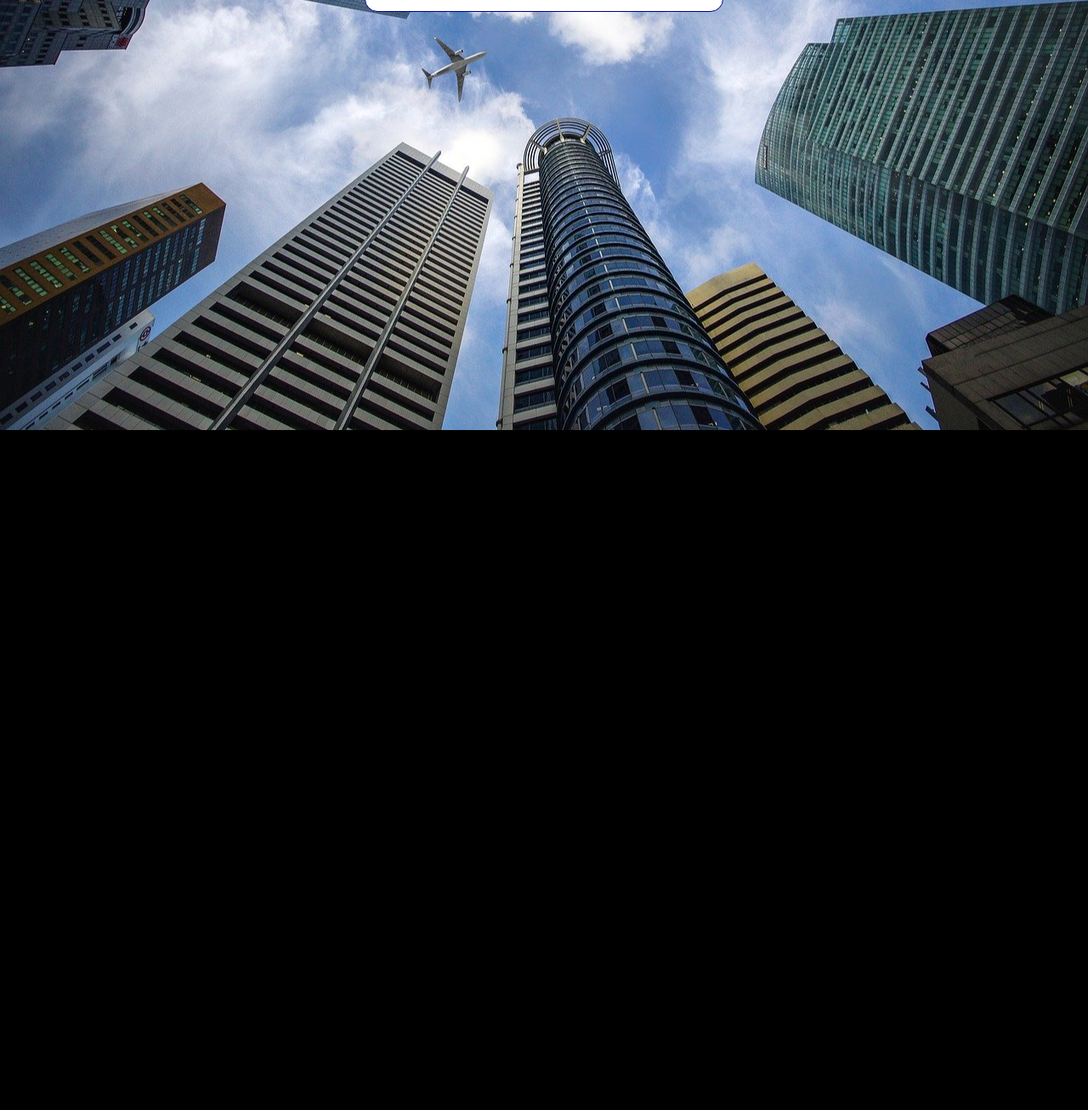
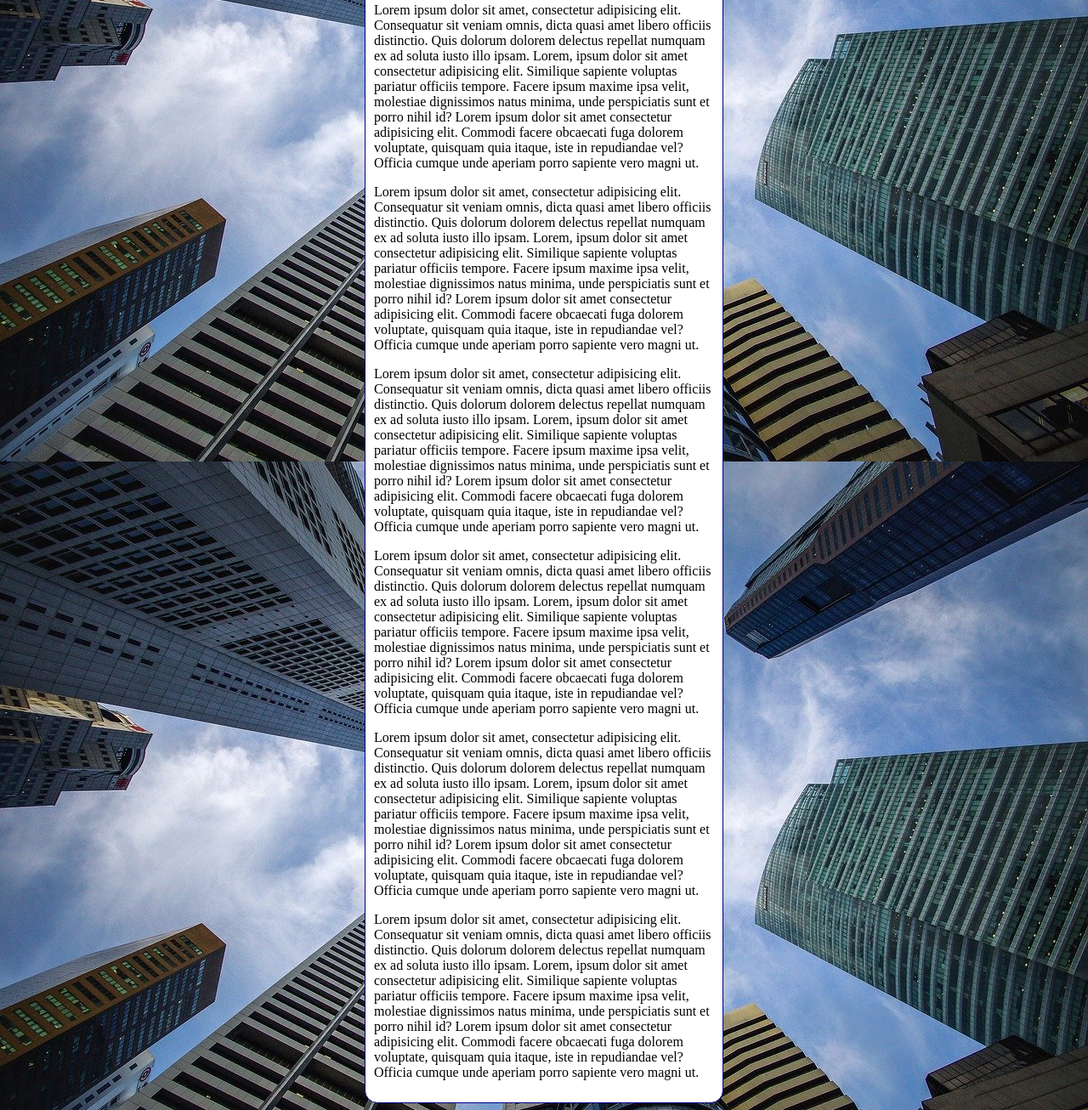
Before and after one commit to Fael3113/Html-CSS, a plain HTML site: page Modulo 3/EX001/fundo006.html in a window 1280 px wide. Shown: the part 310-1616 px from the top of the page at 85% size. Before the commit the page ends 816 px from the top, so only its background shows below. Drawn offline with Linux system fonts and the light colour scheme.

Commit message:
Update fundo006.html

```diff
--- a/Modulo 3/EX001/fundo006.html
+++ b/Modulo 3/EX001/fundo006.html
@@ -3,15 +3,22 @@
 <head>
     <meta charset="UTF-8">
     <meta name="viewport" content="width=device-width, initial-scale=1.0">
-    <title></title>
+    <title>Fundo fixo de tela</title>
     <style>
+        /*
+        background shorthand:
+        color > image > position > / > size > repeat > attachment.
+        */
         body{
-            height: 100vh;
+            /* height: 100vh;
             background-color: black;
             background-image: url(imagens/wallpaper002.jpg);
             background-position: center center;
             background-repeat: no-repeat;
             background-size: cover;
+            background-attachment: fixed; */
+
+            background: black url(imagens/wallpaper002.jpg) center center / cover  no-repeat  fixed;
         }
         main{
             background-color: white;
@@ -27,6 +34,12 @@
     <main>
         <h1>Teste de Imagem de Fundo</h1>
         <p>Lorem ipsum dolor sit amet, consectetur adipisicing elit. Consequatur sit veniam omnis, dicta quasi amet libero officiis distinctio. Quis dolorum dolorem delectus repellat numquam ex ad soluta iusto illo ipsam. Lorem, ipsum dolor sit amet consectetur adipisicing elit. Similique sapiente voluptas pariatur officiis tempore. Facere ipsum maxime ipsa velit, molestiae dignissimos natus minima, unde perspiciatis sunt et porro nihil id? Lorem ipsum dolor sit amet consectetur adipisicing elit. Commodi facere obcaecati fuga dolorem voluptate, quisquam quia itaque, iste in repudiandae vel? Officia cumque unde aperiam porro sapiente vero magni ut.</p>
+        <p>Lorem ipsum dolor sit amet, consectetur adipisicing elit. Consequatur sit veniam omnis, dicta quasi amet libero officiis distinctio. Quis dolorum dolorem delectus repellat numquam ex ad soluta iusto illo ipsam. Lorem, ipsum dolor sit amet consectetur adipisicing elit. Similique sapiente voluptas pariatur officiis tempore. Facere ipsum maxime ipsa velit, molestiae dignissimos natus minima, unde perspiciatis sunt et porro nihil id? Lorem ipsum dolor sit amet consectetur adipisicing elit. Commodi facere obcaecati fuga dolorem voluptate, quisquam quia itaque, iste in repudiandae vel? Officia cumque unde aperiam porro sapiente vero magni ut.</p>
+        <p>Lorem ipsum dolor sit amet, consectetur adipisicing elit. Consequatur sit veniam omnis, dicta quasi amet libero officiis distinctio. Quis dolorum dolorem delectus repellat numquam ex ad soluta iusto illo ipsam. Lorem, ipsum dolor sit amet consectetur adipisicing elit. Similique sapiente voluptas pariatur officiis tempore. Facere ipsum maxime ipsa velit, molestiae dignissimos natus minima, unde perspiciatis sunt et porro nihil id? Lorem ipsum dolor sit amet consectetur adipisicing elit. Commodi facere obcaecati fuga dolorem voluptate, quisquam quia itaque, iste in repudiandae vel? Officia cumque unde aperiam porro sapiente vero magni ut.</p>
+        <p>Lorem ipsum dolor sit amet, consectetur adipisicing elit. Consequatur sit veniam omnis, dicta quasi amet libero officiis distinctio. Quis dolorum dolorem delectus repellat numquam ex ad soluta iusto illo ipsam. Lorem, ipsum dolor sit amet consectetur adipisicing elit. Similique sapiente voluptas pariatur officiis tempore. Facere ipsum maxime ipsa velit, molestiae dignissimos natus minima, unde perspiciatis sunt et porro nihil id? Lorem ipsum dolor sit amet consectetur adipisicing elit. Commodi facere obcaecati fuga dolorem voluptate, quisquam quia itaque, iste in repudiandae vel? Officia cumque unde aperiam porro sapiente vero magni ut.</p>
+        <p>Lorem ipsum dolor sit amet, consectetur adipisicing elit. Consequatur sit veniam omnis, dicta quasi amet libero officiis distinctio. Quis dolorum dolorem delectus repellat numquam ex ad soluta iusto illo ipsam. Lorem, ipsum dolor sit amet consectetur adipisicing elit. Similique sapiente voluptas pariatur officiis tempore. Facere ipsum maxime ipsa velit, molestiae dignissimos natus minima, unde perspiciatis sunt et porro nihil id? Lorem ipsum dolor sit amet consectetur adipisicing elit. Commodi facere obcaecati fuga dolorem voluptate, quisquam quia itaque, iste in repudiandae vel? Officia cumque unde aperiam porro sapiente vero magni ut.</p>
+        <p>Lorem ipsum dolor sit amet, consectetur adipisicing elit. Consequatur sit veniam omnis, dicta quasi amet libero officiis distinctio. Quis dolorum dolorem delectus repellat numquam ex ad soluta iusto illo ipsam. Lorem, ipsum dolor sit amet consectetur adipisicing elit. Similique sapiente voluptas pariatur officiis tempore. Facere ipsum maxime ipsa velit, molestiae dignissimos natus minima, unde perspiciatis sunt et porro nihil id? Lorem ipsum dolor sit amet consectetur adipisicing elit. Commodi facere obcaecati fuga dolorem voluptate, quisquam quia itaque, iste in repudiandae vel? Officia cumque unde aperiam porro sapiente vero magni ut.</p>
+        <p>Lorem ipsum dolor sit amet, consectetur adipisicing elit. Consequatur sit veniam omnis, dicta quasi amet libero officiis distinctio. Quis dolorum dolorem delectus repellat numquam ex ad soluta iusto illo ipsam. Lorem, ipsum dolor sit amet consectetur adipisicing elit. Similique sapiente voluptas pariatur officiis tempore. Facere ipsum maxime ipsa velit, molestiae dignissimos natus minima, unde perspiciatis sunt et porro nihil id? Lorem ipsum dolor sit amet consectetur adipisicing elit. Commodi facere obcaecati fuga dolorem voluptate, quisquam quia itaque, iste in repudiandae vel? Officia cumque unde aperiam porro sapiente vero magni ut.</p>
     </main>
 </body>
 </html>
```
